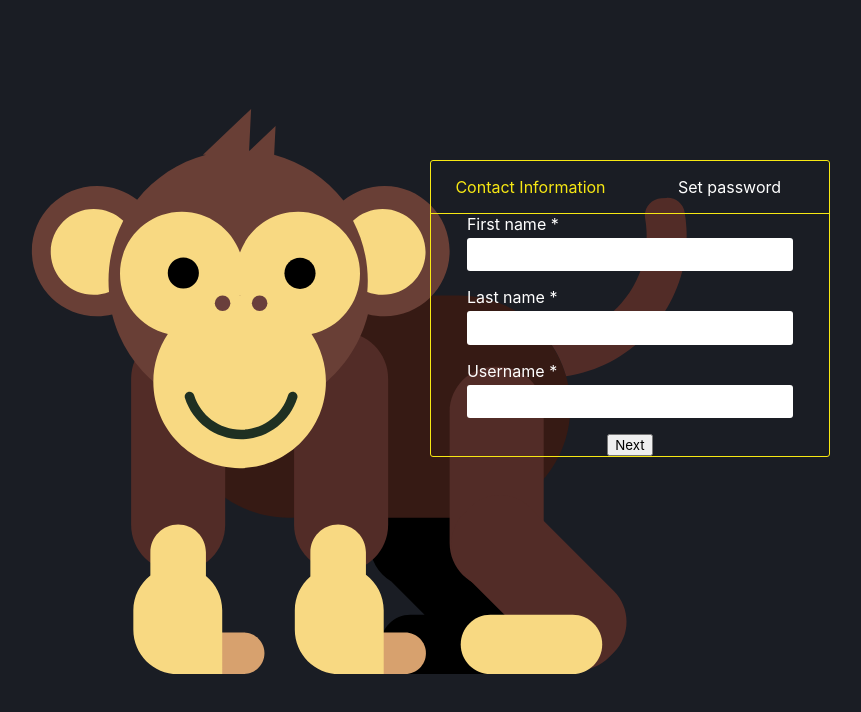
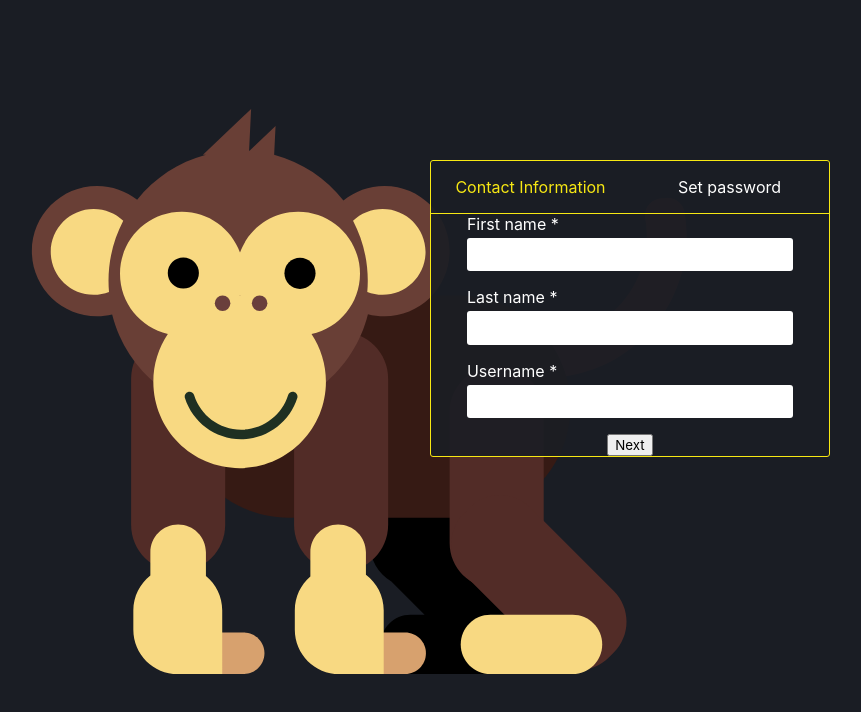
Before and after one commit to akademskig/vigilant-octo-waddle, a React (Create React App) app: page / in a window 1280 px wide. Shown: the top 712 px of the page, without its empty margins (10-871 px from the left). Built offline with nearby package versions, Linux system fonts and the light colour scheme.

Commit message:
Reduce form background opacity.

```diff
--- a/src/pages/components/forms/FRegistration.tsx
+++ b/src/pages/components/forms/FRegistration.tsx
@@ -10,7 +10,7 @@ const FRegistrationS = styled.div`
     width: 90%;
     margin: auto;
     color: white;
-    /* background-color: ${({ theme }) => theme.colors.primary.light}; */
+    background-color: ${({ theme }) => theme.colors.primary.dark}E6;
     border: 1px solid ${({ theme }) => theme.colors.secondary.light};
     border-radius: 3px;
 `
```
